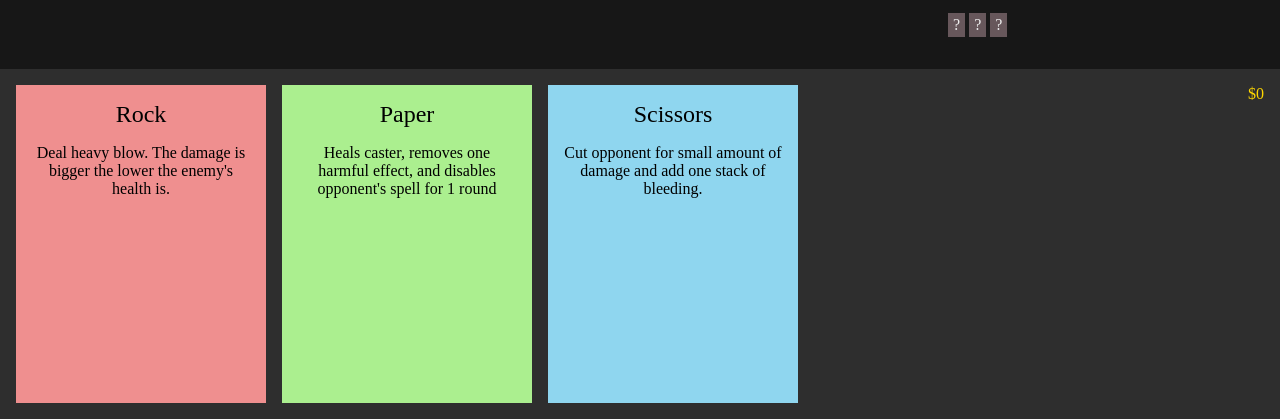
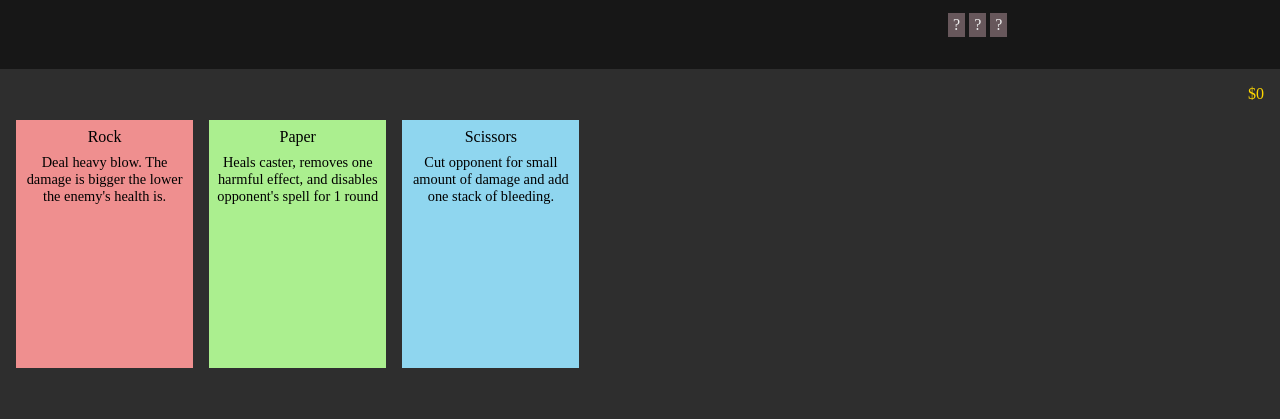
Before and after one commit to CaptSiro/rps, a website built with Vite: page index.html in a window 1280 px wide. Shown: the part 381-800 px from the top of the page. Built offline with nearby package versions, Linux system fonts and the light colour scheme; a web font is replaced by a local one.

Commit message:
Fixed spell aspect ratio issue

```diff
--- a/index.html
+++ b/index.html
@@ -30,21 +30,15 @@
 
         <div class="controls">
             <div class="terminal">
-                <div class="screen" data-screen="spells">
-                    <div class="spells">
-                        <div>
-                            <div class="title">Rock</div>
-                            <div class="description">Deal heavy blow</div>
-                        </div>
+                <div class="screen" data-screen="hand">
+                    <div class="hand-spells">
+                        <div class="spell full">
+                            <div class="overlays"></div>
 
-                        <div>
-                            <div class="title">Paper</div>
-                            <div class="description">Add one stack to speed</div>
-                        </div>
-
-                        <div>
-                            <div class="title">Scissors</div>
-                            <div class="description">Cut opponent for small amount of damage and add one stack of <span class="bleeding">bleeding</span></div>
+                            <div class="content">
+                                <h3>Rock</h3>
+                                <div>Lorem ipsum</div>
+                            </div>
                         </div>
                     </div>
                 </div>
--- a/src/core.ts
+++ b/src/core.ts
@@ -1,6 +1,7 @@
 import jsml, { _ } from "../lib/jsml/jsml.ts";
 import { $, $$, assert, wait } from "../lib/std.ts";
 import Spell, { SpellPrefab } from "./spells/Spell.ts";
+import { Opt } from "../types.ts";
 
 
 
@@ -11,7 +12,7 @@ export type Prefab = {
 
 const { div } = jsml;
 
-export const SCREEN_SPELLS = 'spells';
+export const SCREEN_HAND = 'hand';
 export const SCREEN_INFO = 'info';
 export const SCREEN_ADDITION = 'addition';
 
@@ -52,10 +53,18 @@ export function speed(evasiveness: number): number {
     return evasiveness / 10;
 }
 
-export function showScreen(screen: string): void {
+export function showScreen(screen: string): HTMLElement {
+    let ret: Opt<HTMLElement>;
+
     for (const s of screens) {
+        if (s.dataset.screen === screen) {
+            ret = s;
+        }
+
         s.classList.toggle('hide', s.dataset.screen !== screen);
     }
+
+    return assert(ret);
 }
 
 function getScreensSpells(screen: string): HTMLElement {
@@ -84,8 +93,8 @@ export async function showInfo(lines: string[], delay: number = 500): Promise<un
 
 export async function playerChooseSpell(spells: Spell[]): Promise<Spell> {
     return new Promise(resolve => {
-        showScreen(SCREEN_SPELLS);
-        const spellsContainer = getScreensSpells(SCREEN_SPELLS);
+        const screen = showScreen(SCREEN_HAND);
+        const spellsContainer = assert($('.hand-spells', screen));
         spellsContainer.textContent = '';
 
         for (const spell of spells) {
--- a/src/entities/Entity.ts
+++ b/src/entities/Entity.ts
@@ -75,14 +75,14 @@ export default class Entity {
 
     constructor(
         protected readonly prefab: EntityPrefab,
-        protected spells: Spell[],
+        protected hand: Spell[],
         protected deck: Deck,
     ) {
         this.health = prefab.stats.maxHealth;
         this.healthImpulse = new Impulse({ default: 1, pulseOnDuplicate: true });
         this.healthBar = Health(this.healthImpulse);
         this.spellsImpulse = new Impulse<Spell[]>({
-            default: this.spells,
+            default: this.hand,
             pulseOnDuplicate: true
         });
 
@@ -133,7 +133,7 @@ export default class Entity {
     }
 
     public getSpell(name: string): Opt<Spell> {
-        for (const spell of this.spells) {
+        for (const spell of this.hand) {
             if (spell.getName() === name) {
                 return spell;
             }
@@ -143,19 +143,19 @@ export default class Entity {
     }
 
     public findSpell(predicate: Predicate<Spell>): Opt<[Spell, number]> {
-        const index = this.spells.findIndex(x => predicate(x));
+        const index = this.hand.findIndex(x => predicate(x));
         if (index === -1) {
             return;
         }
 
-        return [this.spells[index], index];
+        return [this.hand[index], index];
     }
 
     public async getRandomAvailableSpell(): Promise<Spell> {
         return new Promise(resolve => {
             let index = Math.floor(Math.random() * this.getAvailableSpellCount());
 
-            for (const spell of this.spells) {
+            for (const spell of this.hand) {
                 if (spell.isAvailable()) {
                     if (index-- === 0) {
                         resolve(spell);
@@ -169,20 +169,20 @@ export default class Entity {
     }
 
     public getSpells(): Spell[] {
-        return this.spells;
+        return this.hand;
     }
 
     public getAvailableSpells(): Spell[] {
-        return this.spells.filter(x => x.isAvailable());
+        return this.hand.filter(x => x.isAvailable());
     }
 
     public getAvailableSpellCount(): number {
-        return this.spells.reduce((sum, x) => sum + Number(x.isAvailable()), 0);
+        return this.hand.reduce((sum, x) => sum + Number(x.isAvailable()), 0);
     }
 
     public addSpell(spell: Spell): void {
-        this.spells.push(spell);
-        this.spellsImpulse.pulse(this.spells);
+        this.hand.push(spell);
+        this.spellsImpulse.pulse(this.hand);
     }
 
 
@@ -362,8 +362,8 @@ export default class Entity {
 
     public async onBattleStart(battle: Battle): Promise<void> {
         this.battle = battle;
-        this.spells = this.deck.getDefaultSpells().map(x => x.copy());
-        this.spellsImpulse.pulse(this.spells);
+        this.hand = this.deck.getDefaultSpells().map(x => x.copy());
+        this.spellsImpulse.pulse(this.hand);
 
         await this.propagateEventToEffects(x => x.onBattleStart());
     }
@@ -371,7 +371,7 @@ export default class Entity {
     public async onRoundStart(): Promise<void> {
         await this.propagateEventToEffects(x => x.onRoundStart());
 
-        for (const spell of this.spells) {
+        for (const spell of this.hand) {
             spell.disable(-1, false);
         }
     }
--- a/src/entities/Player.ts
+++ b/src/entities/Player.ts
@@ -48,7 +48,7 @@ export default class Player extends Entity {
     }
 
     public async onChooseSpell(): Promise<Spell> {
-        return await playerChooseSpell(this.spells);
+        return await playerChooseSpell(this.hand);
     }
 
     public async onDrawSpells(spells: Spell[]): Promise<void> {
--- a/src/spells/Spell.ts
+++ b/src/spells/Spell.ts
@@ -134,24 +134,34 @@ export default class Spell<T extends SpellPrefab = SpellPrefab> {
         return new constructor(this.prefab);
     }
 
-    public getHtml(): HTMLElement {
-        let cssClass = '';
+    public getOverlayClass(): string {
         if (this.isDisabled()) {
-            cssClass = 'disabled';
-        } else if (!this.isAvailable()) {
-            cssClass = 'not-available';
+            return 'disabled';
         }
 
+        if (!this.isAvailable()) {
+            return 'not-available';
+        }
+
+        return '';
+    }
+
+    public getHtml(): HTMLElement {
         const backgroundColor = this.class.getColor().toString();
-        return div({ class: "overlay-container " + cssClass, style: { backgroundColor } }, [
+        return div({ class: "spell full ", style: { backgroundColor } }, [
+            div("overlay-container " + this.getOverlayClass(), [
                 div({ class: 'disabled-overlay' },
                     div({ class: 'circle' }, span(_, String(this.disabled)))
                 ),
                 div({ class: 'not-available-overlay' },
                     div({ class: 'circle' }, span(_, 'X'))
                 ),
+            ]),
+
+            div("spell-content", [
                 div({ class: 'title' }, this.prefab.name),
                 div({ class: 'description' }, this.prefab.description),
+            ])
         ]);
     }
 
--- a/styles.css
+++ b/styles.css
@@ -25,6 +25,8 @@ body {
 .controls {
     display: flex;
     width: 100%;
+    height: 100%;
+    overflow: hidden;
 }
 
 .hide {
@@ -146,6 +148,7 @@ body {
         background-color: #2e2e2e;
         flex: 1;
         height: 100%;
+        overflow: hidden;
 
         .screen {
             width: 100%;
@@ -178,7 +181,7 @@ body {
 .spells {
     padding: 16px;
     width: 100%;
-    height: 100%;
+    height: 50%;
     display: flex;
     flex-direction: row;
     align-items: center;
@@ -188,8 +191,7 @@ body {
 
     > div {
         position: relative;
-        height: 100%;
-        aspect-ratio: 1/1.4;
+        max-height: 100%;
 
         padding: 16px;
         display: flex;
@@ -200,8 +202,10 @@ body {
         color: black;
 
         flex-basis: 250px;
-        flex-grow: 0;
-        flex-shrink: 0;
+
+        .spell-content {
+            aspect-ratio: 1 / 1.4;
+        }
 
         .title {
             font-size: 1.5em;
@@ -225,3 +229,41 @@ body {
         color: #aaa;
     }
 }
+
+
+
+.screen {
+    display: grid;
+    place-content: center;
+    width: 100%;
+    overflow: hidden;
+}
+
+.hand-spells {
+    display: flex;
+    height: 80%;
+    gap: 16px;
+    padding: 16px;
+    overflow-x: auto;
+}
+
+.spell {
+    position: relative;
+
+    height: 100%;
+    aspect-ratio: 1 / 1.4;
+    background-color: cornflowerblue;
+
+    .spell-content {
+        display: flex;
+        flex-direction: column;
+        gap: 8px;
+        padding: 8px;
+        text-align: center;
+        color: black;
+
+        .description {
+            font-size: 0.9rem;
+        }
+    }
+}
```
Also changed, not shown: 1 other file. Lines whose indentation alone changed are shown as unchanged.
